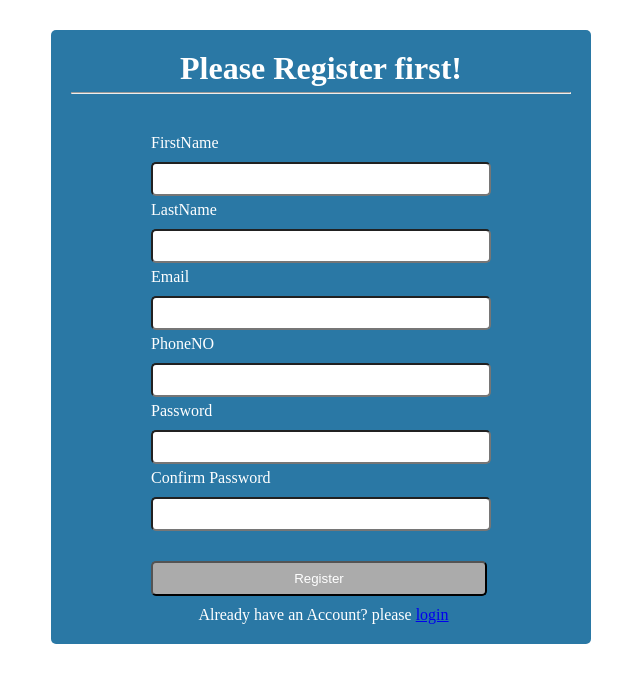
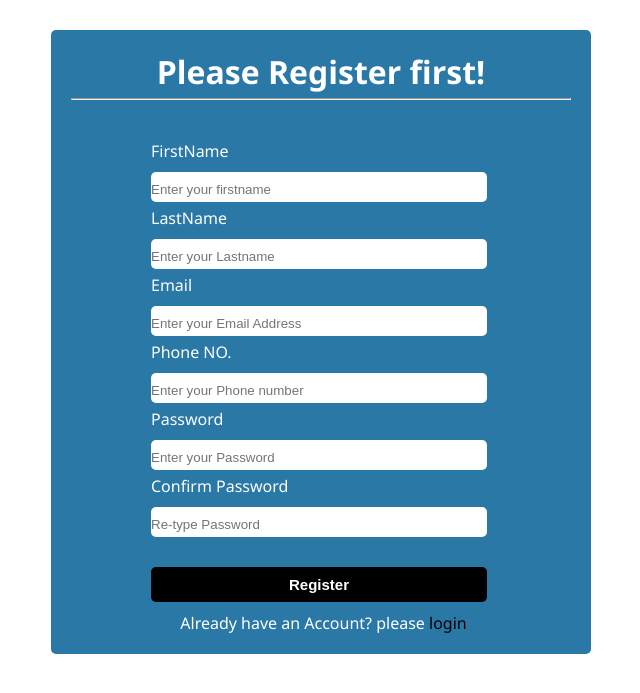
Before and after one commit to RaxonRafi/event, a PHP site: page /registration.html in a window 1280 px wide. Shown: the top 693 px of the page, without its empty margins (319-959 px from the left). Run offline with PHP 8.4, Linux system fonts and the light colour scheme.

Commit message:
New Update

```diff
--- a/css/main.css
+++ b/css/main.css
@@ -1,6 +1,9 @@
 *{
     margin: 0;
     padding: 0;
+}
+body{
+    font-family:'Segoe UI', Tahoma, Geneva, Verdana, sans-serif;
 }
 
 .wrapper{
@@ -19,6 +22,10 @@
     padding-top: 35px;
     padding-left: 80px;
 }
+.register-body  a{
+    color: black;
+    text-decoration: none;
+}
 .form-input{
     display: block;
     padding-top: 5px;
@@ -26,6 +33,7 @@
     height: 25px;
     border-radius: 5px;
     align-items: center;
+    border: none;
 }
 .form-group label{
     margin-top: 5px;
@@ -38,9 +46,13 @@
     display: block;
     width: 80%;
     height: 35px;
+    background-color: #000000;
+    color: white;
+    font-weight: bold;
+    font-size: 15px;
+    border: none;
+    cursor: pointer;
     border-radius: 5px;
-    background-color: #ababab;
-    color: white;
 }
 
 .register-body p{
--- a/registration.html
+++ b/registration.html
@@ -15,27 +15,27 @@
            <form action="" method="post">
                 <div class="form-group">
                     <label for="FirstName">FirstName</label>
-                    <input class="form-input" type="text">
+                    <input placeholder="Enter your firstname" class="form-input" type="text">
                 </div>
                 <div class="form-group">
                     <label for="LastName">LastName</label>
-                    <input class="form-input" type="text">
+                    <input placeholder="Enter your Lastname"  class="form-input" type="text">
                 </div>
                 <div class="form-group">
                     <label for="Email">Email</label>
-                    <input class="form-input" type="text">
+                    <input placeholder="Enter your Email Address"  class="form-input" type="text">
                 </div>
                 <div class="form-group">
-                    <label for="PhoneNO">PhoneNO</label>
-                    <input class="form-input" type="text">
+                    <label for="PhoneNO">Phone NO.</label>
+                    <input placeholder="Enter your Phone number"  class="form-input" type="text">
                 </div>
                 <div class="form-group">
                     <label for="password">Password</label>
-                    <input class="form-input" type="text">
+                    <input placeholder="Enter your Password"  class="form-input" type="text">
                 </div>
                 <div class="form-group">
                     <label for="Confirm-Password">Confirm Password</label>
-                    <input class="form-input" type="text">
+                    <input placeholder="Re-type Password"  class="form-input" type="text">
                 </div>
                 <div class="form-group">
                     <button class="btn" type="button">Register</button>
```
Also changed, not shown: login.html (+4 -4 lines).
